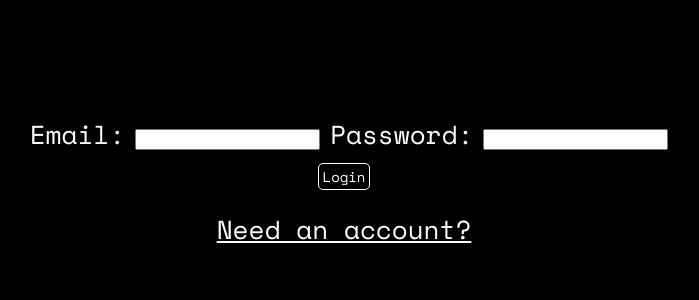
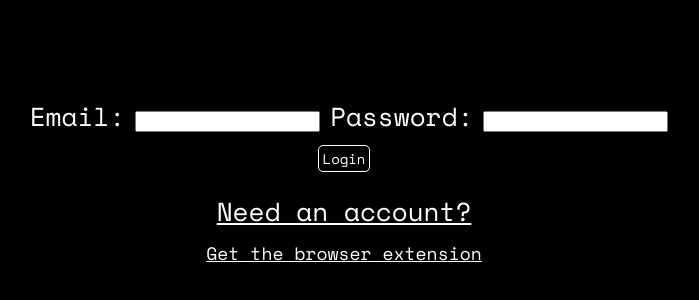
Before and after one commit to lamasters/entangled, a React app in the folder entangled-web/: page / in a window 1280 px wide. Shown: the part 214-514 px from the top of the page, without its empty margins (296-995 px from the left). Built offline with nearby package versions, Linux system fonts and the light colour scheme; no server answers.

Commit message:
Add link to extension

```diff
--- a/entangled-web/src/App.css
+++ b/entangled-web/src/App.css
@@ -141,3 +141,19 @@
   cursor: pointer;
   text-decoration: none;
 }
+
+#extension-link {
+  margin-bottom: 10px;
+  text-decoration: underline;
+  color: white;
+  font-size: 18px;
+}
+
+#extension-link:hover {
+  cursor: pointer;
+  text-decoration: none;
+}
+
+#extension-link:visited {
+  color: white;
+}
--- a/entangled-web/src/App.js
+++ b/entangled-web/src/App.js
@@ -68,6 +68,14 @@ function App() {
             setLoading,
           )
         : null}
+      <a
+        href="https://chromewebstore.google.com/detail/entangled/bpladjoppoackkpoegnmfbbccemijcec"
+        target="_blank"
+        rel="noreferrer"
+        id="extension-link"
+      >
+        Get the browser extension
+      </a>
       {loading ? <Loader /> : null}
     </div>
   );
```
